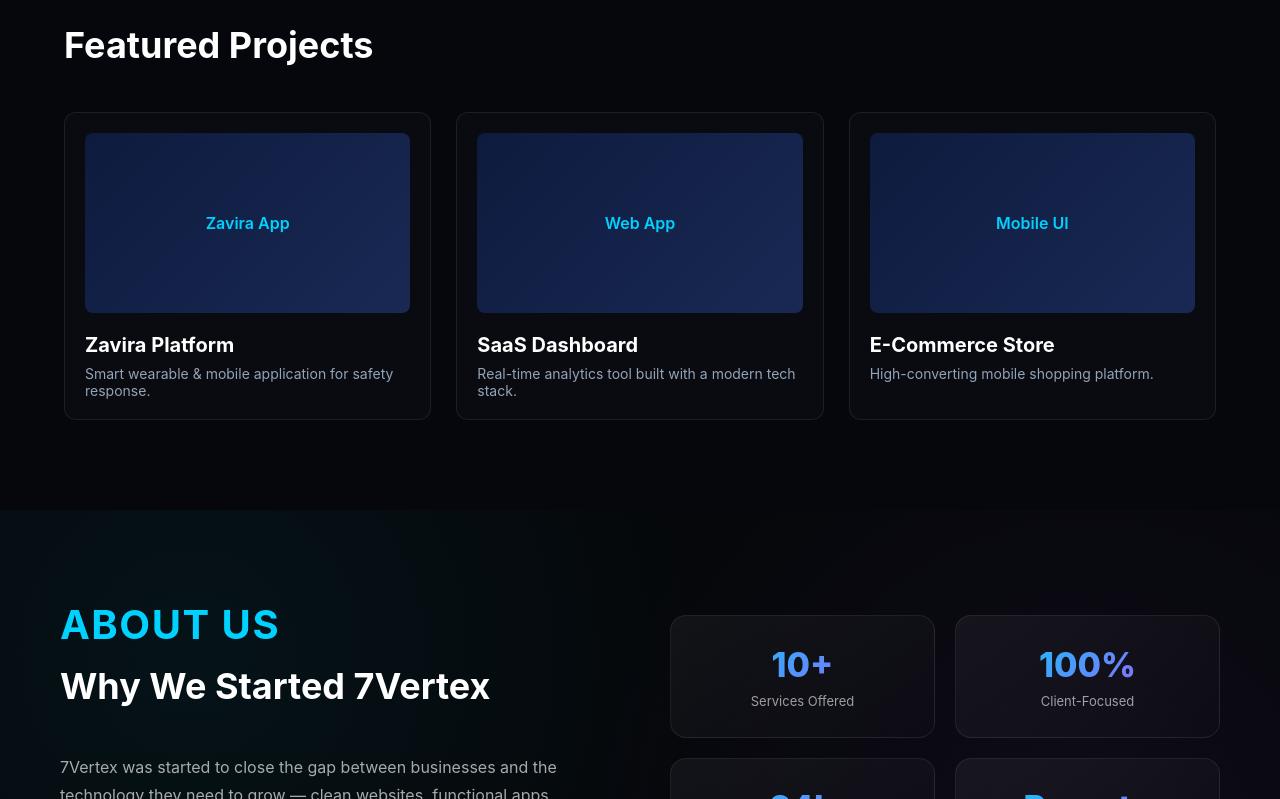
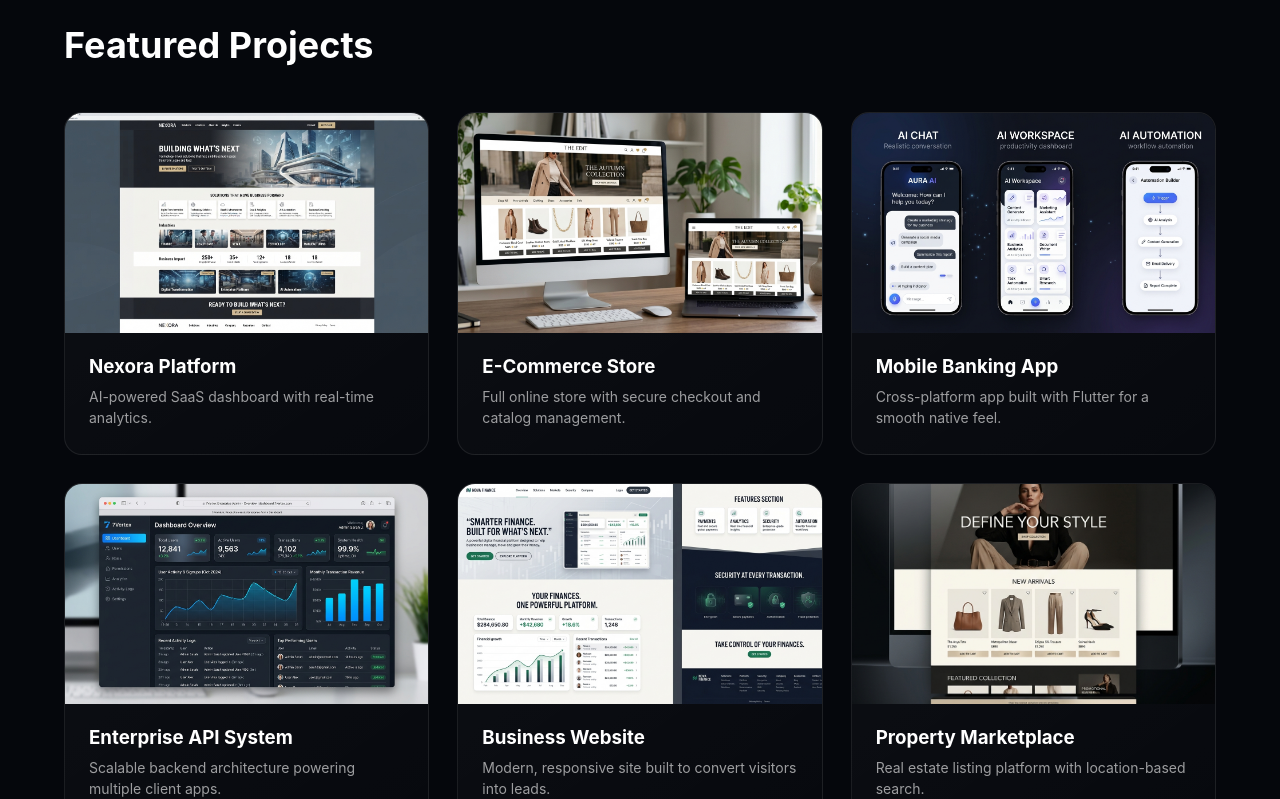
Before and after one commit to 7vertextech-tech/7-Vertex, a React (Vite) app: page / in a window 1280 px wide. Shown: the part 3901-4700 px from the top of the page. Built offline with nearby package versions, Linux system fonts and the light colour scheme.

Commit message:
redesigned featured projects section

```diff
--- a/src/App.css
+++ b/src/App.css
@@ -626,38 +626,46 @@ footer img {
 
 .portfolio-container {
   display: grid;
-  grid-template-columns: repeat(auto-fit, minmax(280px, 1fr));
-  gap: 25px;
-  width: 100%;
+  grid-template-columns: repeat(auto-fit, minmax(320px, 1fr));
+  gap: 28px;
+  margin-top: 30px;
 }
 
 .project-card {
+  background: linear-gradient(145deg, rgba(255, 255, 255, 0.04), rgba(255, 255, 255, 0.01));
   border: 1px solid rgba(255, 255, 255, 0.08);
-  background: rgba(255, 255, 255, 0.02);
-  padding: 20px;
-  border-radius: 12px;
-  transition: 0.3s ease;
+  border-radius: 18px;
+  overflow: hidden;
+  transition: all 0.3s ease;
 }
 
 .project-card:hover {
-  transform: translateY(-5px);
-  border-color: #00d2ff;
+  transform: translateY(-8px);
+  border-color: rgba(0, 210, 255, 0.4);
+  box-shadow: 0 16px 34px rgba(0, 210, 255, 0.14);
 }
 
 .project-image {
-  height: 180px;
-  background: linear-gradient(135deg, #0d1b3e, #1a2954);
-  display: flex;
-  align-items: center;
-  justify-content: center;
-  color: #00d2ff;
-  margin-bottom: 20px;
-  border-radius: 8px;
-  font-weight: 600;
+  width: 100%;
+  height: 220px;
+  object-fit: cover;
+  display: block;
 }
 
-.project-card h3 { font-size: 20px; margin-bottom: 8px; color: #ffffff; }
-.project-card p { color: #94a3b8; font-size: 14px; }
+.project-card-body {
+  padding: 22px 24px 26px;
+}
+
+.project-card-body h3 {
+  color: #fff;
+  margin-bottom: 8px;
+}
+
+.project-card-body p {
+  color: rgba(255, 255, 255, 0.6);
+  font-size: 14px;
+  line-height: 1.5;
+}
 
 /* ABOUT */
 .about {
--- a/src/HomePage.jsx
+++ b/src/HomePage.jsx
@@ -2,6 +2,12 @@ import React, { useState } from 'react';
 import './App.css';
 import { useNavigate } from 'react-router-dom';
 import logo from './assets/logo.jpeg';
+import portfolio1 from './assets/services/web2.jpeg';
+import portfolio2 from './assets/services/ecom1.jpeg';
+import portfolio3 from './assets/services/mob1.jpeg';
+import portfolio4 from './assets/services/backend2.jpeg';
+import portfolio5 from './assets/services/web4.jpeg';
+import portfolio6 from './assets/services/ecom3.jpeg';
 
 // ⚠️ STEP 1: Sign up at https://formspree.io (free)
 // STEP 2: Create a new form, copy its endpoint URL
@@ -520,28 +526,58 @@ function HomePage() {
         </div>
       </section>
 
-      {/* PORTFOLIO */}
+           {/* PORTFOLIO */}
       <section className="portfolio" id="portfolio">
         <p className="section-small">OUR WORK</p>
         <h2>Featured Projects</h2>
 
         <div className="portfolio-container">
           <div className="project-card">
-            <div className="project-image">Zavira App</div>
-            <h3>Zavira Platform</h3>
-            <p>Smart wearable & mobile application for safety response.</p>
+            <img src={portfolio1} alt="Nexora Platform" className="project-image" />
+            <div className="project-card-body">
+              <h3>Nexora Platform</h3>
+              <p>AI-powered SaaS dashboard with real-time analytics.</p>
+            </div>
           </div>
 
           <div className="project-card">
-            <div className="project-image">Web App</div>
-            <h3>SaaS Dashboard</h3>
-            <p>Real-time analytics tool built with a modern tech stack.</p>
+            <img src={portfolio2} alt="E-Commerce Store" className="project-image" />
+            <div className="project-card-body">
+              <h3>E-Commerce Store</h3>
+              <p>Full online store with secure checkout and catalog management.</p>
+            </div>
           </div>
 
           <div className="project-card">
-            <div className="project-image">Mobile UI</div>
-            <h3>E-Commerce Store</h3>
-            <p>High-converting mobile shopping platform.</p>
+            <img src={portfolio3} alt="Mobile App" className="project-image" />
+            <div className="project-card-body">
+              <h3>Mobile Banking App</h3>
+              <p>Cross-platform app built with Flutter for a smooth native feel.</p>
+            </div>
+          </div>
+
+          <div className="project-card">
+            <img src={portfolio4} alt="Backend System" className="project-image" />
+            <div className="project-card-body">
+              <h3>Enterprise API System</h3>
+              <p>Scalable backend architecture powering multiple client apps.</p>
+            </div>
+          </div>
+
+          <div className="project-card">
+            <img src={portfolio5} alt="Business Website" className="project-image" />
+            <div className="project-card-body">
+              <h3>Business Website</h3>
+              <p>Modern, responsive site built to convert visitors into leads.</p>
+            </div>
+          </div>
+
+          <div className="project-card">
+            <img src={portfolio6} alt="Property Marketplace" className="project-image" />
+            <div className="project-card-body">
+              <h3>Property Marketplace</h3>
+              <p>Real estate listing platform with location-based search.</p>
+            </div>
           </div>
         </div>
       </section>
```
